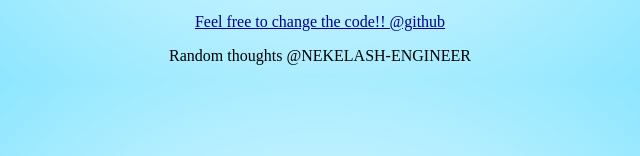
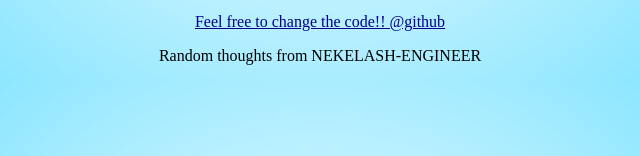
Before and after one commit to ILNEKELASHENGINEER/Network-model, a plain HTML site: page index.html in a window 1280 px wide. Shown: the part 641-797 px from the top of the page, 320-960 px from the left. Drawn offline with Linux system fonts and the light colour scheme.

Commit message:
Update index.html

```diff
--- a/index.html
+++ b/index.html
@@ -140,5 +140,5 @@
 <p style="text-align: center;">
     <a href="https://github.com/ILNEKELASHENGINEER/Network-model" style="color: darkblue;">Feel free to change the code!! @github</a>
   </p>
-  <p style="text-align: center; color: black;">Random thoughts @NEKELASH-ENGINEER</p>
+  <p style="text-align: center; color: black;">Random thoughts from NEKELASH-ENGINEER</p>
 </html>
```
